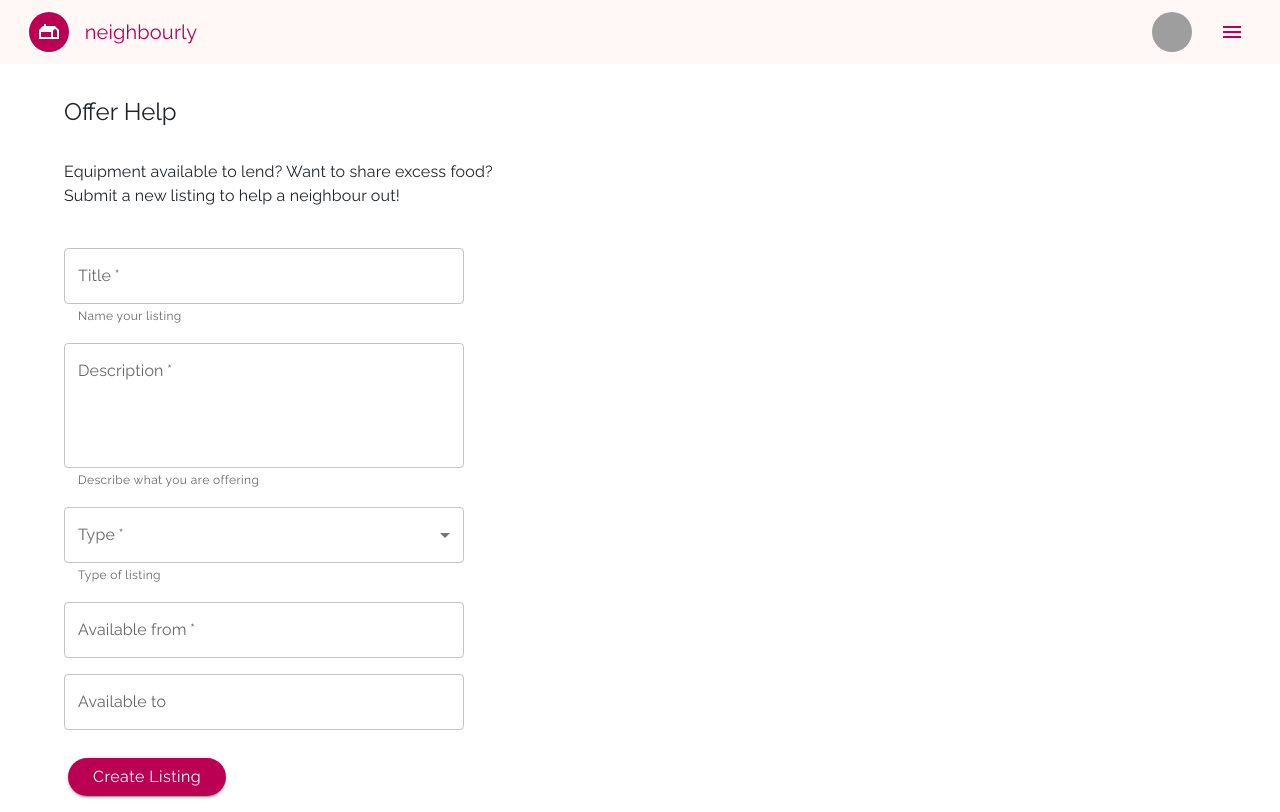
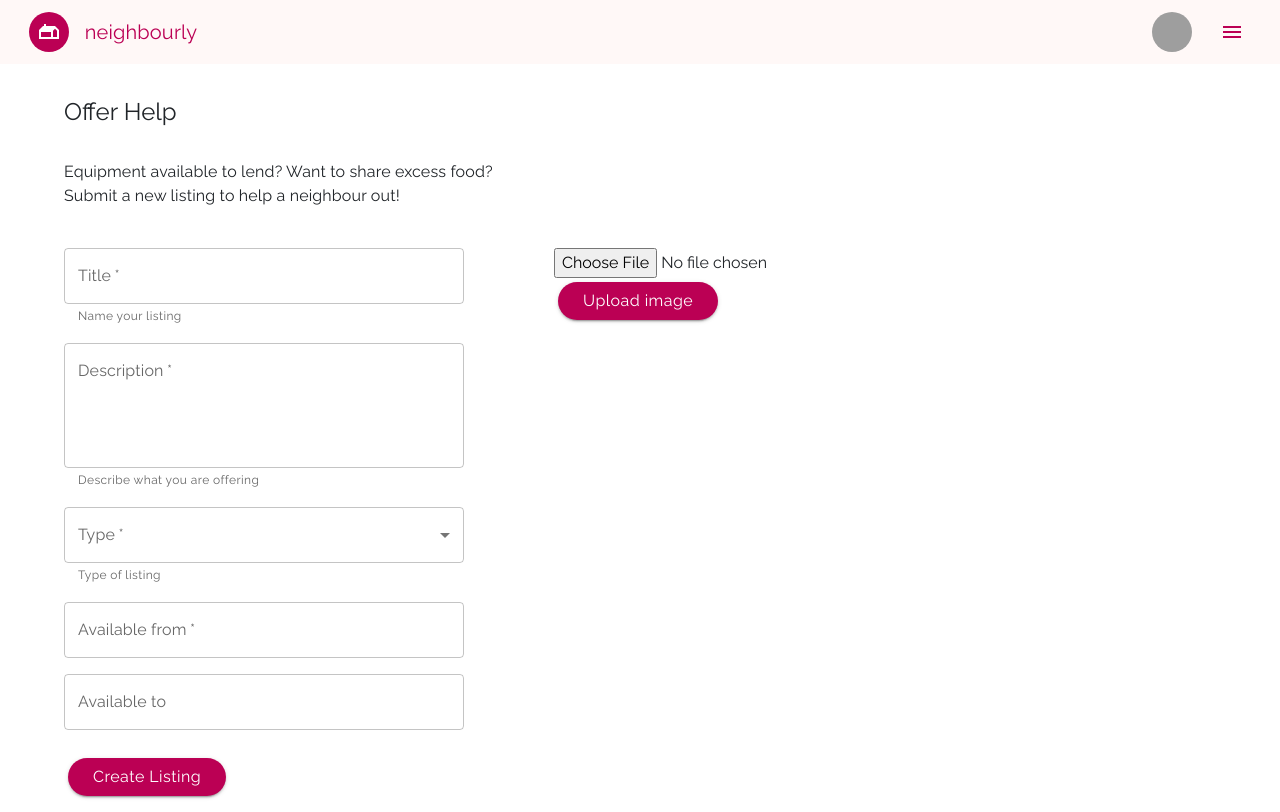
Before and after one commit to Blackkbeard/Neighbourly-App, a React (Vite) app in the folder Frontend/: page /add-offer in a window 1280 px wide. Built offline with nearby package versions, Linux system fonts and the light colour scheme; no server answers; grey boxes are pictures that could not be loaded.

Commit message:
Add image upload to offers page

```diff
--- a/Frontend/src/pages/AddOffer.jsx
+++ b/Frontend/src/pages/AddOffer.jsx
@@ -37,6 +37,8 @@ const AddOffer = () => {
   const [dateTo, setDateTo] = useState("");
   const [newListingId, setNewListingId] = useState("");
   const [open, setOpen] = useState(false); //snackbar
+  const [file, setFile] = useState(); //image file
+  const [imageUrl, setImageUrl] = useState("");
 
   // function
   const handleCloseSnackbar = (event, reason) => {
@@ -70,8 +72,9 @@ const AddOffer = () => {
     </React.Fragment>
   );
 
-  // endpoint
+  // endpoint to create listing
   const createListing = async () => {
+    console.log(imageUrl);
     const res = await fetchData("/api/listings", "PUT", {
       title: titleRef.current.value,
       description: descriptionRef.current.value,
@@ -79,7 +82,7 @@ const AddOffer = () => {
       owner_id: userCtx.userInfo._id,
       date_available_from: dateFrom,
       date_available_to: dateTo,
-      image_url: imageRef.current.value || "/sample-image.webp",
+      image_url: imageUrl,
     });
 
     if (res.ok) {
@@ -90,6 +93,60 @@ const AddOffer = () => {
       alert(JSON.stringify(res.data));
       console.log(res.data);
     }
+  };
+
+  //for image upload
+  const submit = async (event) => {
+    event.preventDefault();
+    console.log(file);
+    if (!file) {
+      alert("Please select an image file");
+      return;
+    }
+    const formData = new FormData();
+    formData.append("image", file);
+
+    // append listing_id to update existing listing
+    // formData.append("listing_id", userFullInfo._id);
+
+    const res = await fetch(
+      import.meta.env.VITE_SERVER + "/api/images/listings",
+      {
+        method: "POST",
+        headers: {},
+        body: formData,
+      }
+    );
+    const data = await res.json();
+
+    let returnValue = {};
+    if (res.ok) {
+      if (data.status === "error") {
+        returnValue = { ok: false, data: data.msg };
+      } else {
+        returnValue = { ok: true, data };
+        alert("Image uploaded");
+        setImageUrl(data.url);
+        console.log(data.url);
+      }
+    } else {
+      if (data?.errors && Array.isArray(data.errors)) {
+        const messages = data.errors.map((item) => item.msg);
+        returnValue = { ok: false, data: messages };
+      } else if (data?.status === "error") {
+        returnValue = { ok: false, data: data.message || data.msg };
+      } else {
+        console.log(data);
+        returnValue = { ok: false, data: "An error has occurred" };
+      }
+    }
+
+    return returnValue;
+  };
+
+  const fileSelected = (event) => {
+    const file = event.target.files[0];
+    setFile(file);
   };
 
   return (
@@ -168,7 +225,23 @@ const AddOffer = () => {
                   onChange={(e) => setDateTo(e.$d.toISOString().split("T")[0])}
                 />
               </Grid>
-              <Grid xs={7}></Grid>
+              <Grid xs={7}>
+                {/* <img
+                  alt=""
+                  src="public/sample-image.jpg"
+                  sx={{ width: 150, height: 150 }}
+                  display="flex"
+                  justifycontent="center"
+                ></img> */}
+
+                <input
+                  onChange={fileSelected}
+                  type="file"
+                  accept="image/*"
+                ></input>
+
+                <Btn onClick={submit}>Upload image</Btn>
+              </Grid>
               <Grid xs={12}>
                 <Btn onClick={createListing}>Create Listing</Btn>
               </Grid>
```
Also changed, not shown: Frontend/src/pages/ProfileSetup.jsx (+1 -9 lines).
